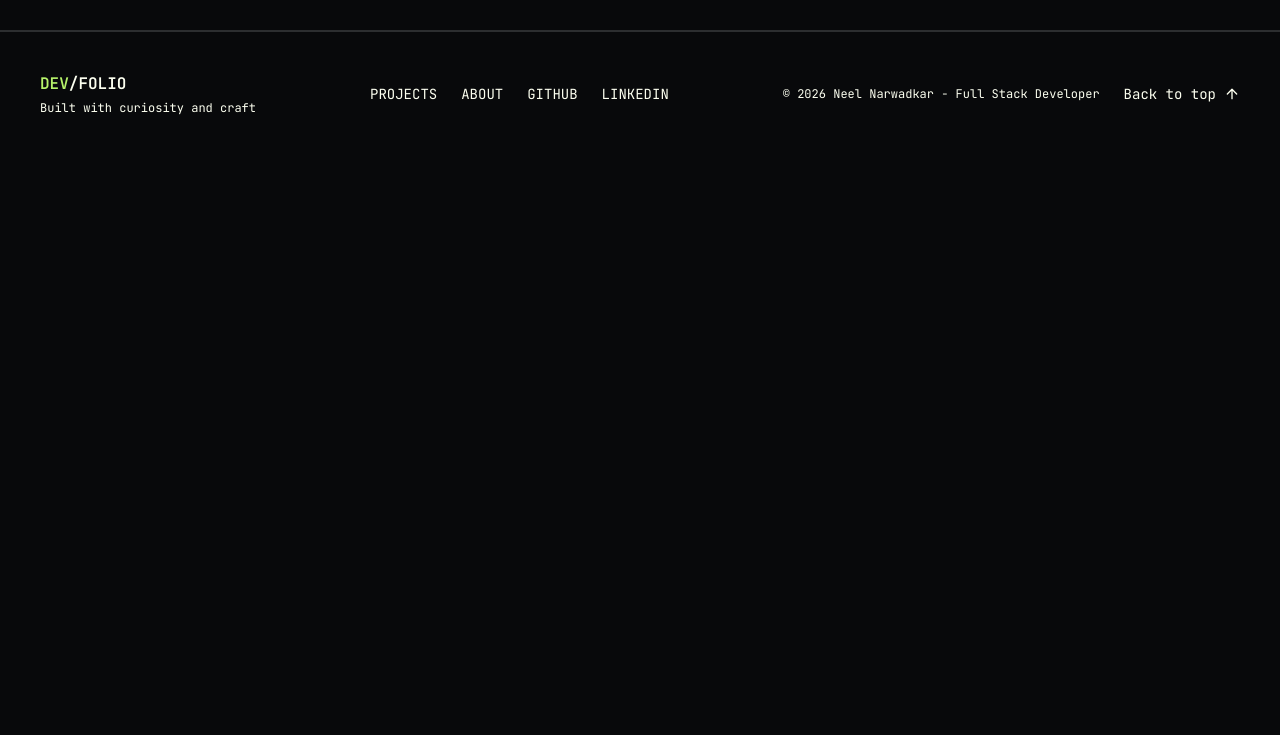
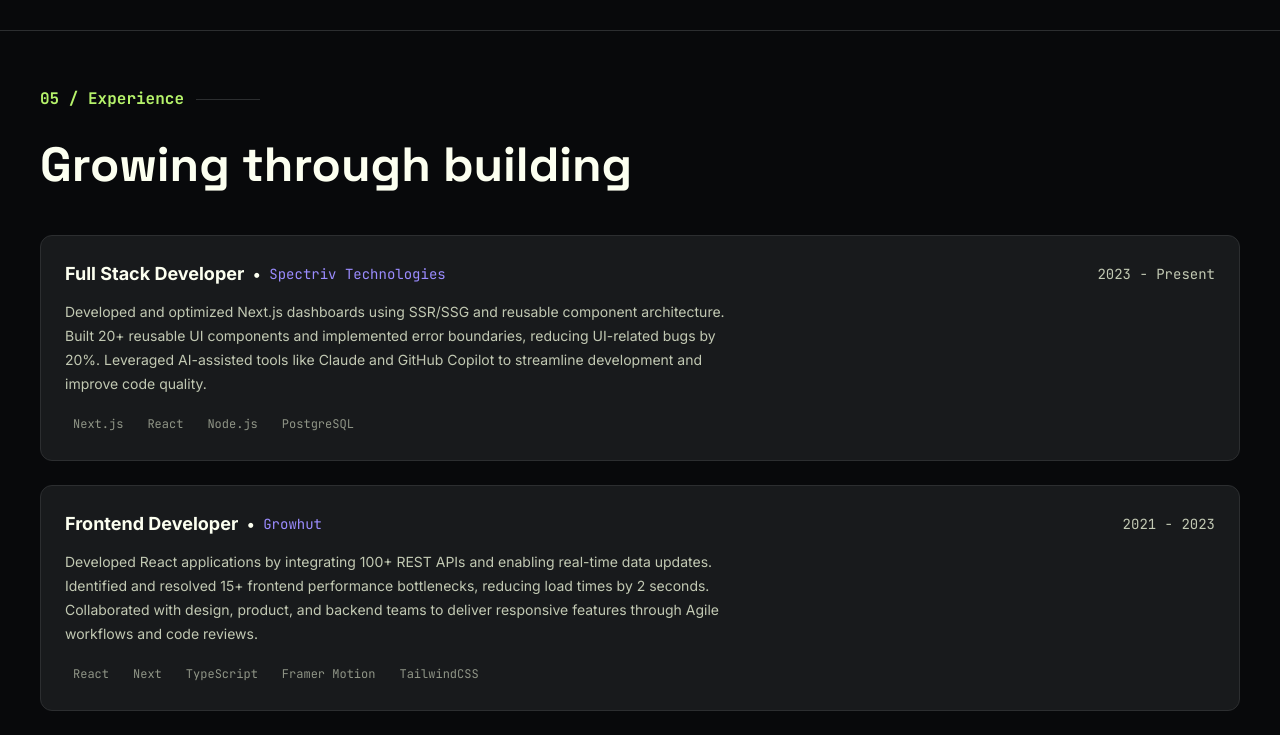
Before and after one commit to neel-1905/neel-portfolio-2026, a Next.js app: page / in a window 1280 px wide. Shown: the part 2600-3335 px from the top of the page. Before the commit the page ends 2756 px from the top, so only its background shows below. Built offline with nearby package versions, Linux system fonts and the light colour scheme.

Commit message:
experience section

```diff
--- a/app/page.tsx
+++ b/app/page.tsx
@@ -3,6 +3,7 @@ import { HeroSection, Stats } from "@/components/hero";
 import { AboutSection } from "@/components/about";
 import { ProjectsSection } from "@/components/projects";
 import { TechnologiesSection } from "@/components/technologies";
+import { ExperienceSection } from "@/components/experience";
 
 function App() {
   return (
@@ -10,8 +11,9 @@ function App() {
       <HeroSection />
       <Stats />
       <AboutSection />
+      <ProjectsSection />
       <TechnologiesSection />
-      <ProjectsSection />
+      <ExperienceSection />
     </div>
   );
 }
--- /dev/null
+++ b/components/experience/experience-card.tsx
@@ -0,0 +1,48 @@
+export interface ExperienceCardProps {
+  role: string;
+  company: string;
+  description: string;
+  techs: string[];
+  period: string;
+}
+
+export const ExperienceCard = ({
+  role,
+  company,
+  description,
+  techs,
+  period,
+}: ExperienceCardProps) => {
+  return (
+    <div className="card w-full flex flex-col md:flex-row justify-between gap-4 md:items-start group">
+      <div className="flex flex-col gap-3 w-full">
+        {/* Row 1: Role & Company */}
+        <div className="flex items-center gap-2">
+          <h3 className="text-lg font-bold">{role}</h3>
+          <span className="text-muted-foreground">•</span>
+          <span className="font-mono text-secondary text-sm">{company}</span>
+        </div>
+
+        {/* Row 2: Description */}
+        <p className="body-text max-w-2xl">{description}</p>
+
+        {/* Row 3: Techs */}
+        <div className="flex flex-wrap gap-2 mt-1">
+          {techs.map((tech) => (
+            <span
+              key={tech}
+              className="font-mono text-xs text-foreground-muted/70 px-2 py-1"
+            >
+              {tech}
+            </span>
+          ))}
+        </div>
+      </div>
+
+      {/* Right: Period */}
+      <div className="font-mono text-sm text-foreground-muted whitespace-nowrap md:pt-1">
+        {period}
+      </div>
+    </div>
+  );
+};
--- /dev/null
+++ b/components/experience/experience-section.tsx
@@ -0,0 +1,46 @@
+import { AppSection } from "@/components/layout/section/app-section";
+import { SectionHeader } from "@/components/layout/section/section-header";
+import { SectionContentHeading } from "@/components/layout/section/section-content-heading";
+import { ExperienceCard } from "@/components/experience/experience-card";
+
+const experiences = [
+  {
+    role: "Full Stack Developer",
+    company: "Spectriv Technologies",
+    description:
+      "Developed and optimized Next.js dashboards using SSR/SSG and reusable component architecture. Built 20+ reusable UI components and implemented error boundaries, reducing UI-related bugs by 20%. Leveraged AI-assisted tools like Claude and GitHub Copilot to streamline development and improve code quality.",
+    techs: ["Next.js", "React", "Node.js", "PostgreSQL"],
+    period: "2023 - Present",
+  },
+  {
+    role: "Frontend Developer",
+    company: "Growhut",
+    description:
+      "Developed React applications by integrating 100+ REST APIs and enabling real-time data updates. Identified and resolved 15+ frontend performance bottlenecks, reducing load times by 2 seconds. Collaborated with design, product, and backend teams to deliver responsive features through Agile workflows and code reviews.",
+    techs: ["React", "Next", "TypeScript", "Framer Motion", "TailwindCSS"],
+    period: "2021 - 2023",
+  },
+  {
+    role: "Full Stack Developer",
+    company: "Furation Tech Solutions",
+    description:
+      "Built and maintained 5+ full-stack web applications using React.js, Next.js, Node.js, and MongoDB. Improved SEO, accessibility, and page performance, contributing to over 1,150 monthly organic users. Established reusable component standards and scalable architecture patterns across multiple projects.",
+    techs: ["React.js", "Node.js", "Express.js", "JavaScript", "Express"],
+    period: "2019 - 2021",
+  },
+];
+
+export const ExperienceSection = () => {
+  return (
+    <AppSection>
+      <SectionHeader number="05" title="Experience" />
+      <SectionContentHeading heading="Growing through building" />
+
+      <div className="flex flex-col gap-6 mt-10">
+        {experiences.map((exp, index) => (
+          <ExperienceCard key={index} {...exp} />
+        ))}
+      </div>
+    </AppSection>
+  );
+};
--- /dev/null
+++ b/components/experience/index.ts
@@ -0,0 +1,2 @@
+export * from "./experience-section";
+export * from "./experience-card";
```
